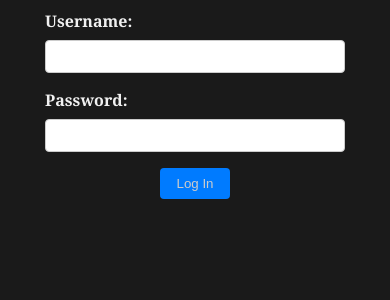
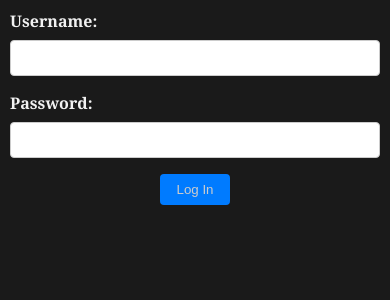
Before and after one commit to apiarian/village, a Flask app: page /login in a window 390 px wide. Shown: the part 42-342 px from the top of the page. Run offline with Flask 3, Linux system fonts and the light colour scheme.

Commit message:
fix some more ios stuff

```diff
--- a/static/style.css
+++ b/static/style.css
@@ -92,6 +92,7 @@ main a:visited {
   border: 1px solid #ccc;
   border-radius: 4px;
   box-sizing: border-box;
+  font-size: 16px;
 }
 
 .form-input:disabled {
@@ -104,6 +105,7 @@ main a:visited {
   width: 100%;
   height: 200px;
   box-sizing: border-box;
+  font-size: 16px;
 }
 
 .form-actions {
@@ -145,4 +147,8 @@ main a:visited {
   p {
     font-size: 16px;
   }
+
+  .basic-form {
+    max-width: unset;
+  }
 }
```
